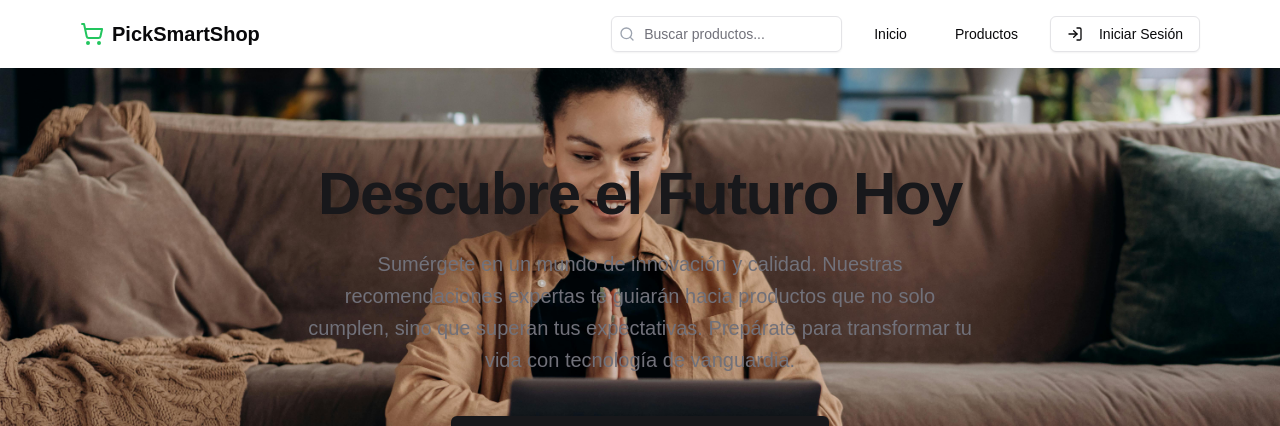
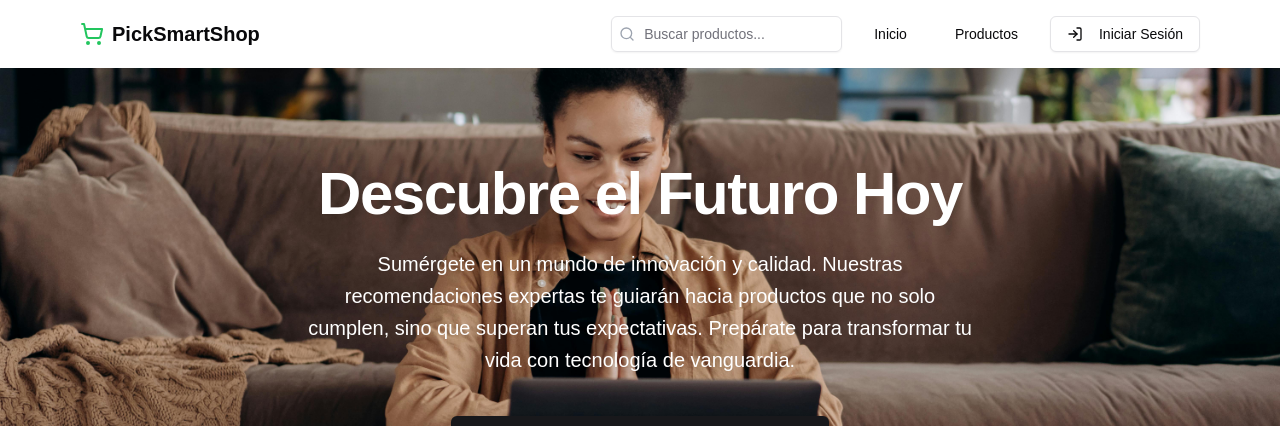
Before and after one commit to Joel190321/Amazon, a Next.js app: page / in a window 1280 px wide. Shown: the top 426 px of the page. Built offline with nearby package versions, Linux system fonts and the light colour scheme; no server answers; the database is empty.

Commit message:
Update HeroSection.jsx

```diff
--- a/app/components/HeroSection.jsx
+++ b/app/components/HeroSection.jsx
@@ -6,10 +6,10 @@ export default function HeroSection() {
     <div className="relative bg-gradient-to-r from-primary/10 via-primary/5 to-background overflow-hidden bg-hero">
       <div className="max-w-6xl mx-auto px-4 py-16 sm:py-24">
         <div className="text-center">
-          <h1 className="text-4xl font-extrabold tracking-tight text-primary sm:text-6xl mb-6">
+          <h1 className="text-4xl font-extrabold tracking-tight text-white sm:text-6xl mb-6">
             Descubre el Futuro Hoy
           </h1>
-          <p className="mt-6 text-xl leading-8 text-muted-foreground max-w-2xl mx-auto">
+          <p className="mt-6 text-xl text-white leading-8 text-muted-foreground max-w-2xl mx-auto">
             Sumérgete en un mundo de innovación y calidad. Nuestras recomendaciones
             expertas te guiarán hacia productos que no solo cumplen, sino que superan
             tus expectativas. Prepárate para transformar tu vida con tecnología de vanguardia.
```
